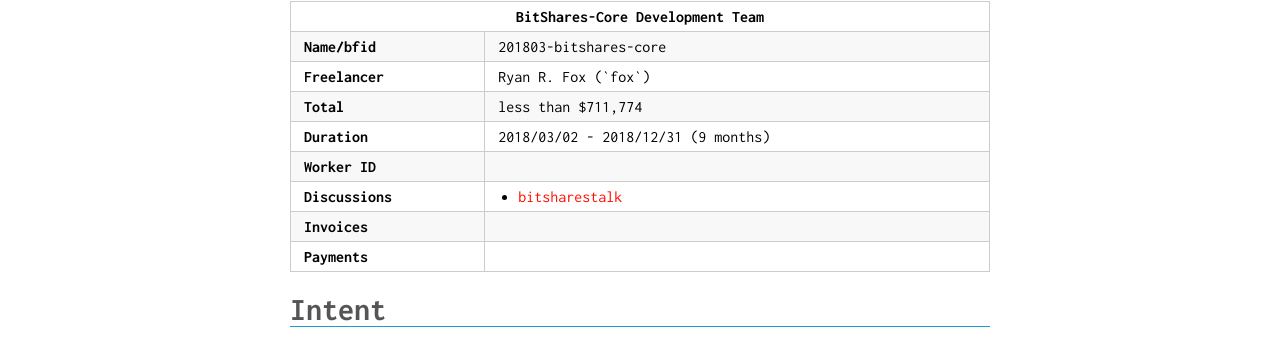
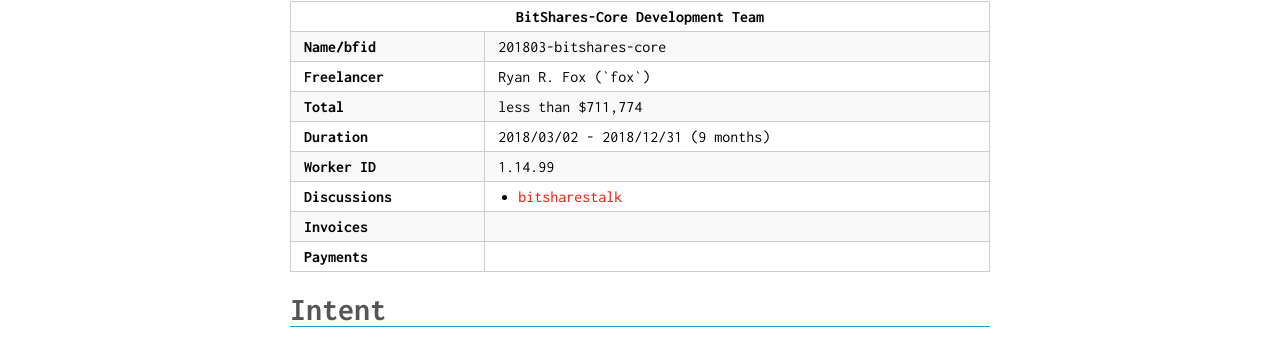
Before and after one commit to thehapax/bitshares.foundation, a Jekyll site: the page built from _budgets/2018-03-bitshares-core.md, in a window 1280 px wide and 900 px high. Shown: the part 124-474 px from the top of the window. Built offline with Jekyll 4.4.1, drawn with Linux system fonts in a browser that asks for light colours.

Commit message:
worker id for ryan

```diff
--- a/_budgets/2018-03-bitshares-core.md
+++ b/_budgets/2018-03-bitshares-core.md
@@ -1,7 +1,7 @@
 ---
 layout: worker
 bfid: 201803-bitshares-core
-workerid:
+workerid: 1.14.99
 title: BitShares-Core Development Team
 name: Ryan R. Fox (`fox`)
 company:
```
